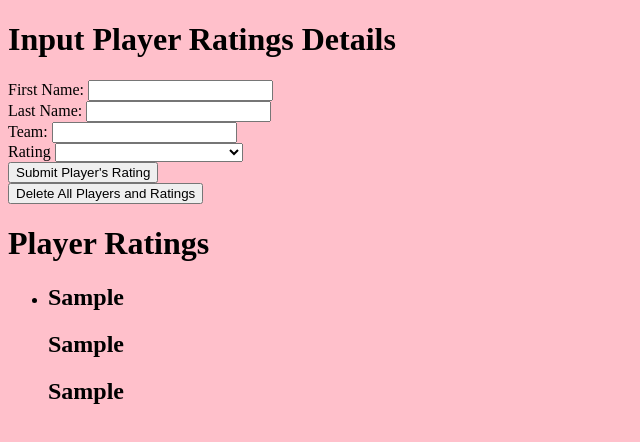
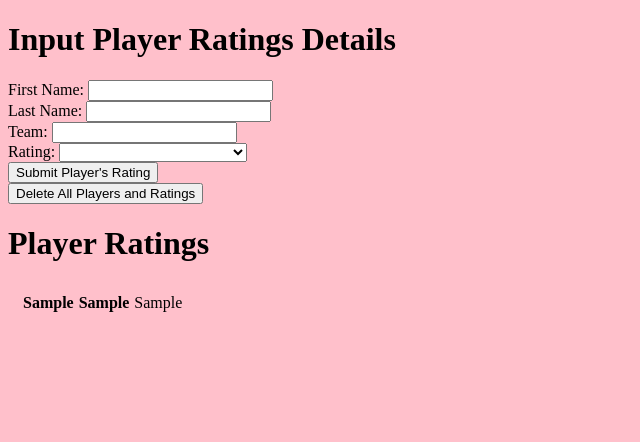
Before and after one commit to IShepherd77/wk06_wk_hw_DOM, a plain HTML site: page index.html in a window 1280 px wide. Both pictures are taken after typing "Sample", "Sample", "Sample" into the empty fields and a click on the button "Submit Player's Rating". Shown: the whole page, without its empty margins (0-640 px from the left). Drawn offline with Linux system fonts and the light colour scheme.

Commit message:
trialling helper function

```diff
--- a/css/main.css
+++ b/css/main.css
@@ -1,3 +1,16 @@
 body {
   background-color: pink;
 }
+
+.player {
+  padding: 10px;
+}
+
+.player p {
+  display: inline;
+  padding-left: 5px;
+}
+
+.name {
+  font-weight: bold;
+}
--- a/index.html
+++ b/index.html
@@ -3,7 +3,7 @@
 <head>
   <meta charset="utf-8">
   <title>Player Rating App</title>
-  <script src="js/app.js"></script>
+  <script src="js/app.js"></script> <!-- goes to app.js rest of HTML page not loaded at this point-->
   <link rel="stylesheet" href="css/main.css">
 </head>
 <body>
@@ -27,7 +27,7 @@
       </div>
 
       <div class="form-item">
-        <label for="rating" class="primary">Rating</label>
+        <label for="rating" class="primary">Rating:</label>
         <select id="rating">
           <option disabled selected></option>;
           <option value="0 - Were they even playing?">0 - Were they even playing?</option>;
@@ -48,7 +48,10 @@
     </div>
 
     <h1>Player Ratings</h1>
-    <ul id="player-list"></ul>
+
+    <!-- <ul id="player-list"></ul> -->
+    <div id="player-list" class=""/></div>
 
   </body>
   </html>
+  <!--
--- a/js/app.js
+++ b/js/app.js
@@ -7,34 +7,47 @@ document.addEventListener('DOMContentLoaded', () => {
 })
 
 const handleNewItemFormSubmit = function (event) {
+
   event.preventDefault();
   const playerList = document.querySelector('#player-list');
   const playerListItem = createPlayerListItem(event.target);
   playerList.appendChild(playerListItem);
   event.target.reset();
+
 }
 
+const createFirstName = function (form) {
+  const playerFirstName = document.createElement('p');
+  playerFirstName.textContent = form.first_name.value;
+  playerFirstName.classList.add('name')
+  return playerFirstName;
+}
+
+
 const createPlayerListItem = function (form) {
-  const playerListItem = document.createElement('li');
-  playerListItem.classList.add('player-list-item');
+  const playerListItem = document.createElement('div');
+  playerListItem.classList.add('player');
 
-  const playerFirstName = document.createElement('h2');
-  playerFirstName.textContent = form.first_name.value;
-  playerListItem.appendChild(playerFirstName);
+  // const playerFirstName = document.createElement('p');
+  // playerFirstName.textContent = form.first_name.value;
+  // playerFirstName.classList.add('name') //add class name which has bold in css
+  // playerListItem.appendChild(playerFirstName);
+  playerListItem.appendChild(createFirstName(form));
 
-  const playerLastName = document.createElement('h2');
+  const playerLastName = document.createElement('p');
   playerLastName.textContent = form.last_name.value;
+  playerLastName.classList.add('name')
   playerListItem.appendChild(playerLastName);
 
-  const playerTeam = document.createElement('h2');
+  const playerTeam = document.createElement('p');
   playerTeam.textContent = form.team_name.value;
   playerListItem.appendChild(playerTeam);
 
-  const playerRating = document.createElement('h1');
+  const playerRating = document.createElement('p');
   playerRating.textContent = form.rating.value;
   playerListItem.appendChild(playerRating);
 
-  console.dir(event);
+  console.dir(form);
 
   return playerListItem;
 }
```
